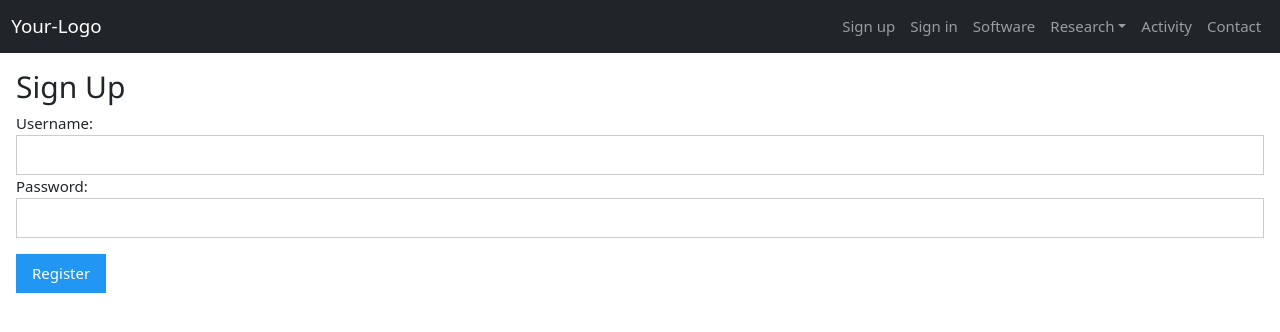
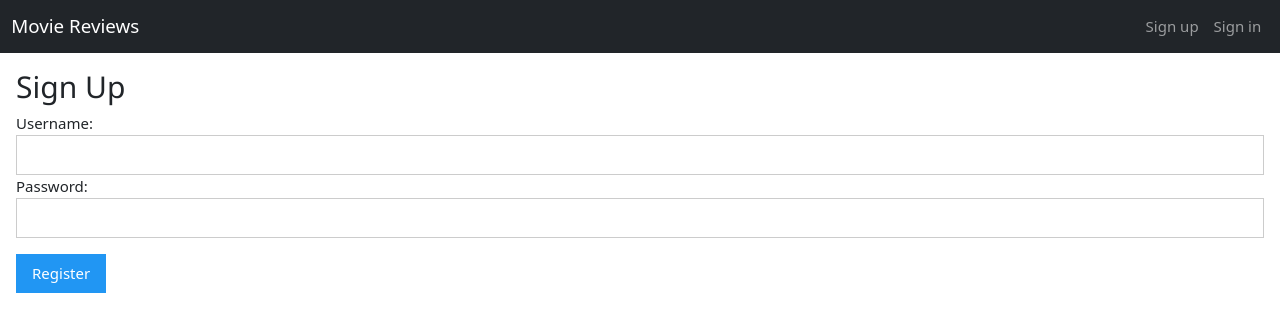
Before and after one commit to jkenzak/MovieDBProject, a PHP site: page /signup.php in a window 1280 px wide. Shown: the top 332 px of the page. Run offline with PHP 8.4, Linux system fonts and the light colour scheme; a stand-in replaces the project's code that opens the database connection.

Commit message:
Updated header

```diff
--- a/header.php
+++ b/header.php
@@ -3,14 +3,12 @@
 <header>
   <nav class="navbar navbar-expand-md navbar-dark bg-dark">
     <div class="container-fluid">
-      <a class="navbar-brand" href="#">Your-Logo</a>
+      <a class="navbar-brand" href="index.php">Movie Reviews</a>
       <button class="navbar-toggler" type="button" data-bs-toggle="collapse" data-bs-target="#collapsibleNavbar" aria-controls="collapsibleNavbar" aria-expanded="false" aria-label="Toggle navigation">
         <span class="navbar-toggler-icon"></span>
       </button>
       <div class="collapse navbar-collapse" id="collapsibleNavbar">
         <ul class="navbar-nav ms-auto">
-          <!-- check if currently logged in, display Log out button
-               otherwise, display sign up and log in buttons -->
           <?php if (!isset($_SESSION['username'])) { ?>
             <li class="nav-item">
               <a class="nav-link" href="signup.php">Sign up</a>
@@ -18,30 +16,11 @@
             <li class="nav-item">
               <a class="nav-link" href="login.php">Sign in</a>
             </li>
-          <?php  } else { ?>
+          <?php } else { ?>
             <li class="nav-item">
               <a class="nav-link" href="signout.php">Sign out</a>
             </li>
           <?php } ?>
-
-          <li class="nav-item">
-            <a class="nav-link" href="#">Software</a>
-          </li>
-          <li class="nav-item dropdown">
-            <a class="nav-link dropdown-toggle" href="#" id="dropdown01" role="button" data-bs-toggle="dropdown" aria-expanded="false">Research</a>
-            <ul class="dropdown-menu" aria-labelledby="dropdown01">
-              <li><a class="dropdown-item" href="#">Design</a></li>
-              <li><a class="dropdown-item" href="#">Development</a></li>
-              <li><a class="dropdown-item" href="#">Testing</a></li>
-              <li><a class="dropdown-item" href="#">Maintenance</a></li>
-            </ul>
-          </li>
-          <li class="nav-item">
-            <a class="nav-link" href="#">Activity</a>
-          </li>
-          <li class="nav-item">
-            <a class="nav-link" href="#">Contact</a>
-          </li>
         </ul>
       </div>
     </div>
```
